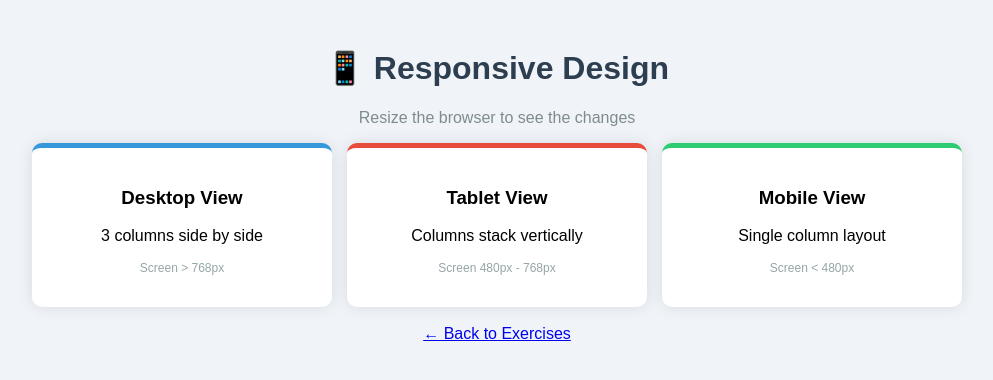
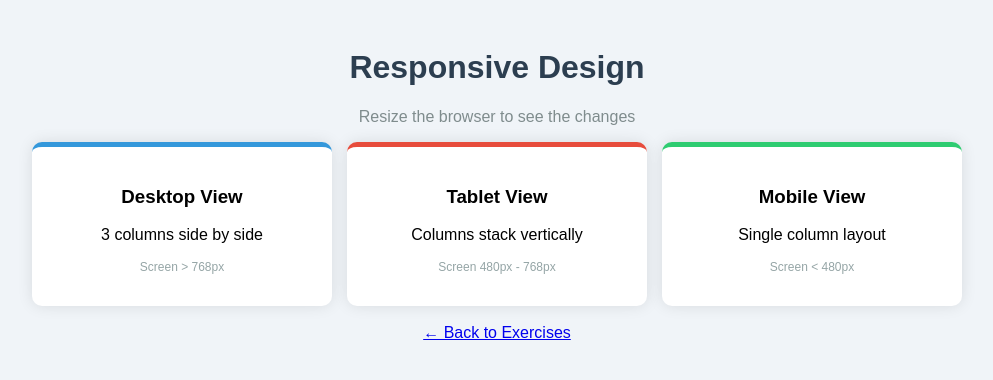
Before and after one commit to hejranbaraki1-star/HejranBaraki.github.io, a plain HTML site: page Exercise11.html in a window 1280 px wide. Shown: the whole page, without its empty margins (143-1136 px from the left). Drawn offline with Linux system fonts and the light colour scheme.

Commit message:
Update Exercise11.html

```diff
--- a/Exercise11.html
+++ b/Exercise11.html
@@ -58,7 +58,7 @@
     </style>
 </head>
 <body>
-    <h1>📱 Responsive Design</h1>
+    <h1> Responsive Design</h1>
     <p style="text-align:center;color:#7f8c8d;">Resize the browser to see the changes</p >
 
     <div class="row">
```
